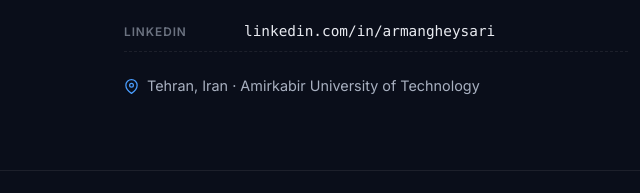
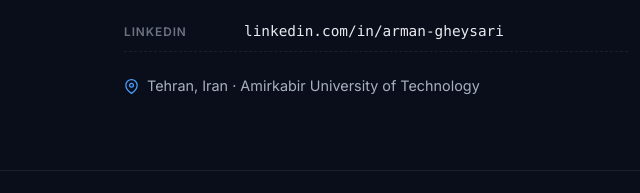
Before and after one commit to armangheysari/armangheysari.github.io, a plain HTML site: page index.html in a window 1280 px wide. Shown: the part 10500-10693 px from the top of the page, 0-640 px from the left. Drawn offline with Linux system fonts and the light colour scheme; a web font is replaced by a local one.

Commit message:
correct linkedin profile link

```diff
--- a/index.html
+++ b/index.html
@@ -2975,7 +2975,7 @@
         </div>
         <div class="contact-row">
           <span class="contact-label">LinkedIn</span>
-          <span class="contact-value"><a href="https://www.linkedin.com/in/armangheysari" target="_blank" rel="noopener">linkedin.com/in/armangheysari</a></span>
+          <span class="contact-value"><a href="https://www.linkedin.com/in/arman-gheysari" target="_blank" rel="noopener">linkedin.com/in/arman-gheysari</a></span>
         </div>
         <div class="contact-row">
           <span class="contact-label">CV</span>
```
